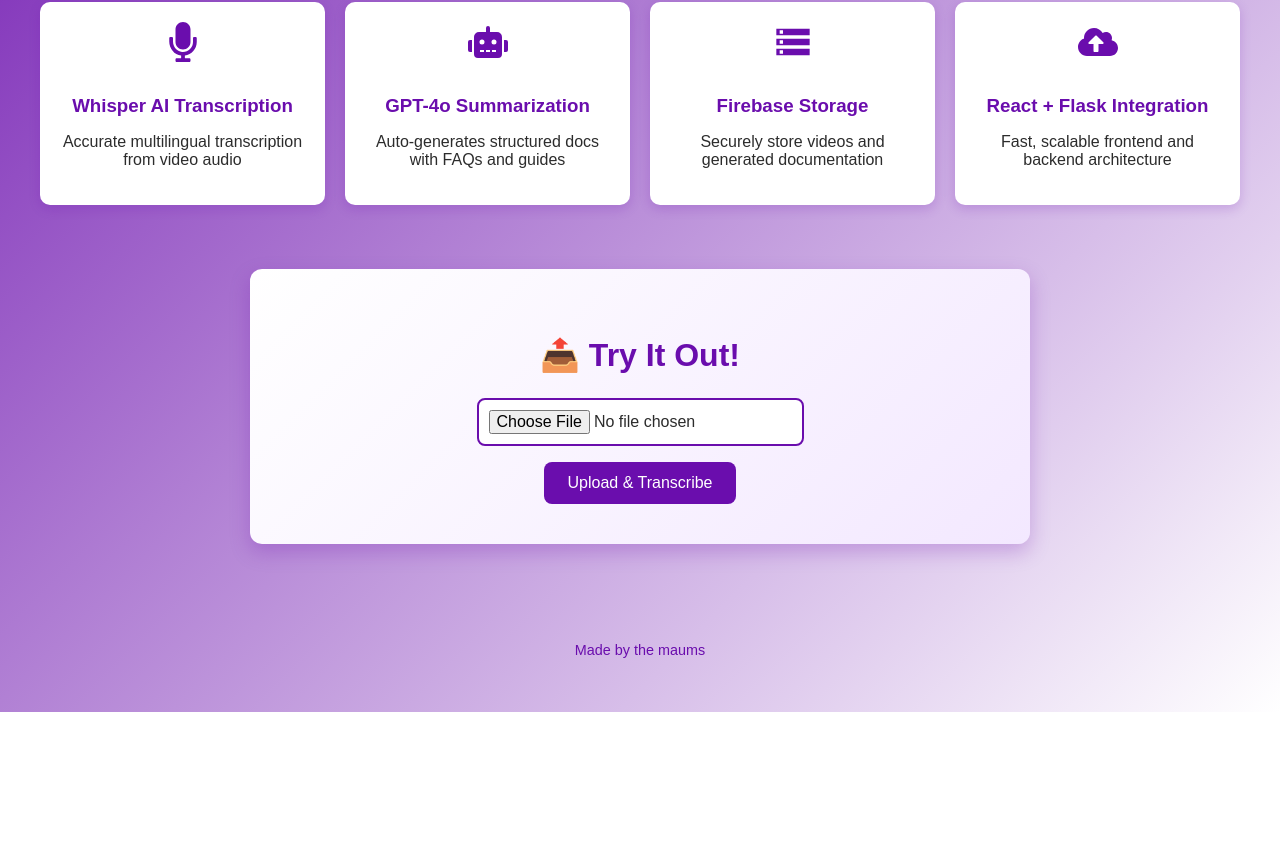
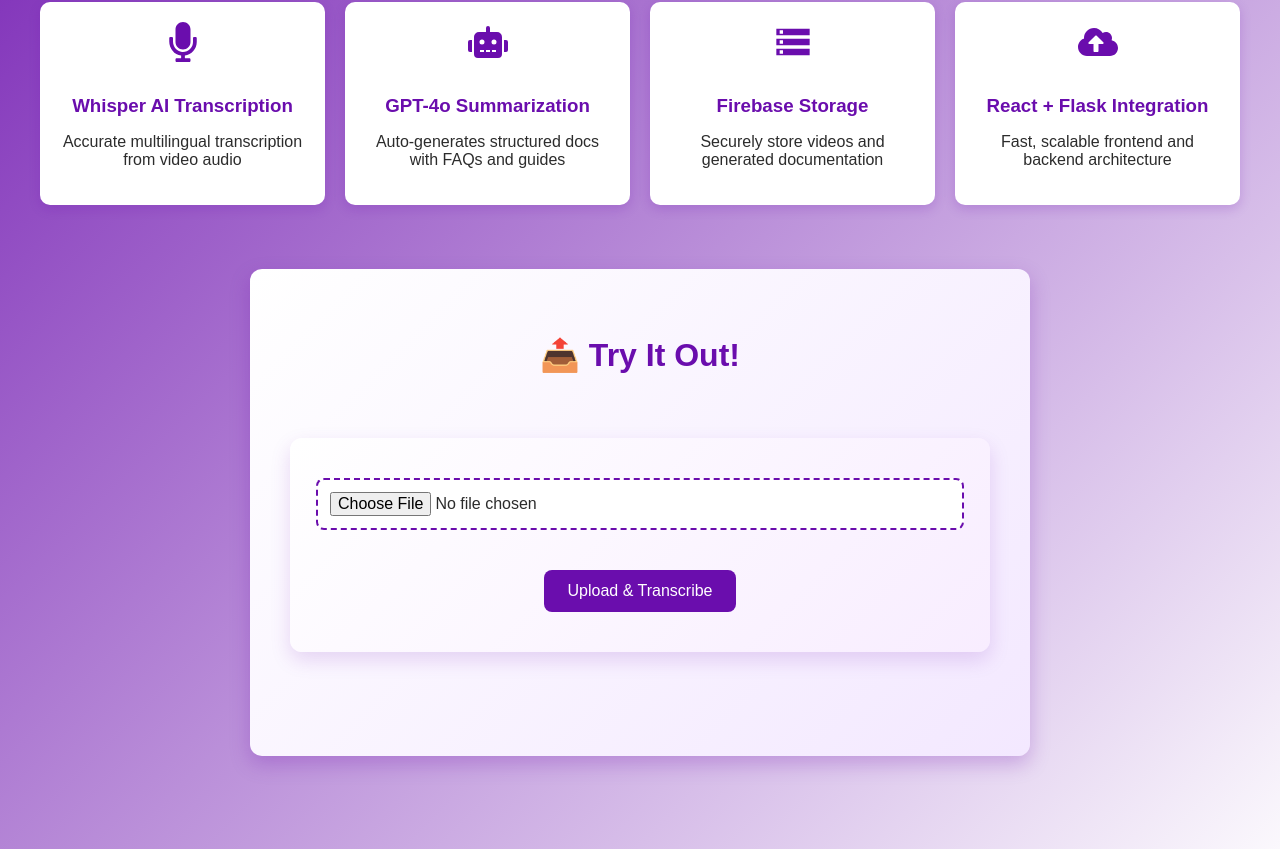
Before and after one commit to Nishanth-5555/VidDocu, a React (Create React App) app in the folder video-doc-genai/: page /upload in a window 1280 px wide. Shown: the part 470-1319 px from the top of the page. Before the commit the page ends 1182 px from the top, so only its background shows below. Built offline with nearby package versions, Linux system fonts and the light colour scheme.

Commit message:
Update App.css

```diff
--- a/video-doc-genai/src/App.css
+++ b/video-doc-genai/src/App.css
@@ -153,3 +153,85 @@
   from { opacity: 0; transform: translateY(20px); }
   to { opacity: 1; transform: translateY(0); }
 }
+.upload-container {
+  margin: 4rem auto;
+  max-width: 800px;
+  padding: 2.5rem;
+  background: linear-gradient(135deg, #ffffff, #f8edff);
+  border-radius: 12px;
+  box-shadow: 0 8px 20px rgba(106, 13, 173, 0.15);
+  animation: fadeIn 0.8s ease-in-out;
+}
+
+.upload-container h2 {
+  font-size: 2rem;
+  color: #6a0dad;
+  margin-bottom: 1.5rem;
+  text-align: center;
+}
+
+.upload-container input[type="file"] {
+  padding: 12px;
+  font-size: 1rem;
+  border-radius: 8px;
+  border: 2px dashed #6a0dad;
+  background-color: #fff;
+  color: #2c2c2c;
+  transition: border-color 0.3s ease;
+  width: 100%;
+  margin-bottom: 1.5rem;
+}
+
+.upload-container input[type="file"]:hover {
+  border-color: #4b0082;
+}
+
+.result-section {
+  margin-top: 2rem;
+  text-align: left;
+}
+
+.result-section h3 {
+  color: #6a0dad;
+  margin-top: 1.5rem;
+  font-size: 1.3rem;
+}
+
+.result-section p {
+  background-color: #fff;
+  padding: 12px;
+  border-radius: 8px;
+  box-shadow: 0 2px 6px rgba(106, 13, 173, 0.1);
+  line-height: 1.6;
+}
+
+.collapse-item {
+  margin-bottom: 12px;
+}
+
+.collapse-toggle {
+  background-color: #efefef;
+  border: none;
+  padding: 10px 16px;
+  width: 100%;
+  text-align: left;
+  font-weight: bold;
+  font-size: 1rem;
+  cursor: pointer;
+  border-radius: 6px;
+  transition: background-color 0.3s ease;
+  margin-bottom: 8px;
+}
+
+.collapse-toggle:hover {
+  background-color: #ddd;
+}
+
+.faq-item {
+  margin: 16px 0;
+  background-color: #fff;
+  padding: 12px;
+  border-left: 4px solid #6a0dad;
+  border-radius: 8px;
+  box-shadow: 0 2px 6px rgba(106, 13, 173, 0.1);
+}
```
